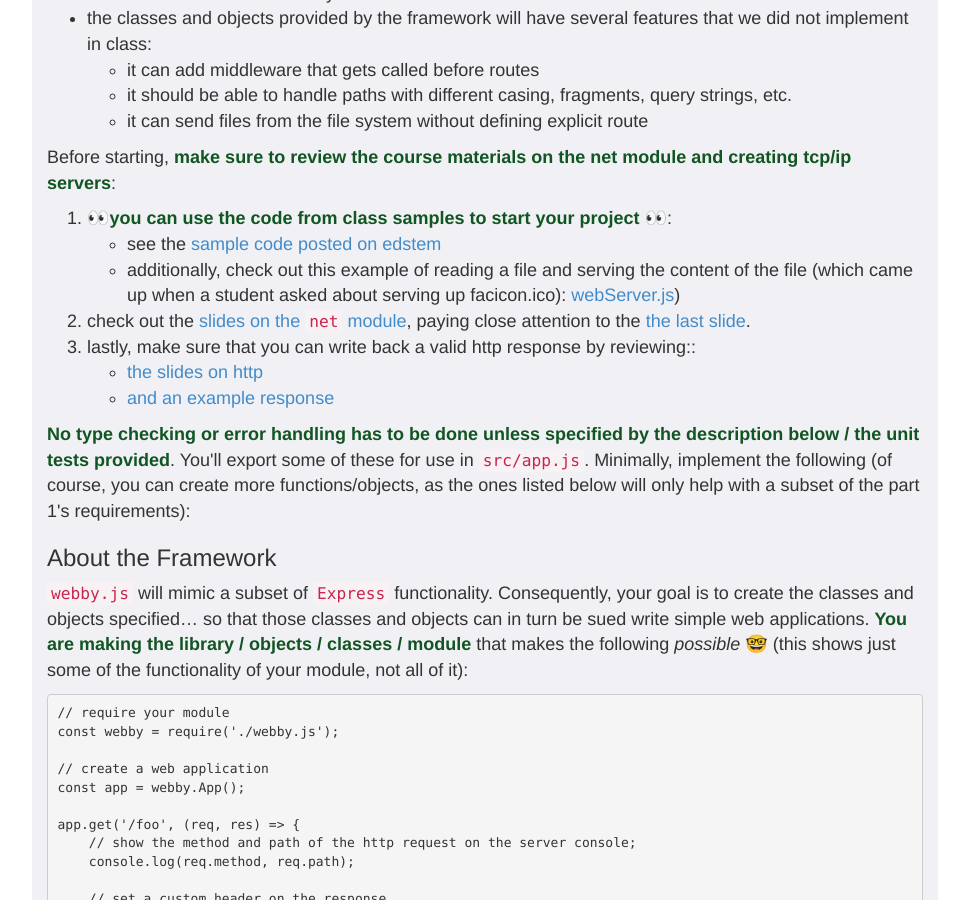
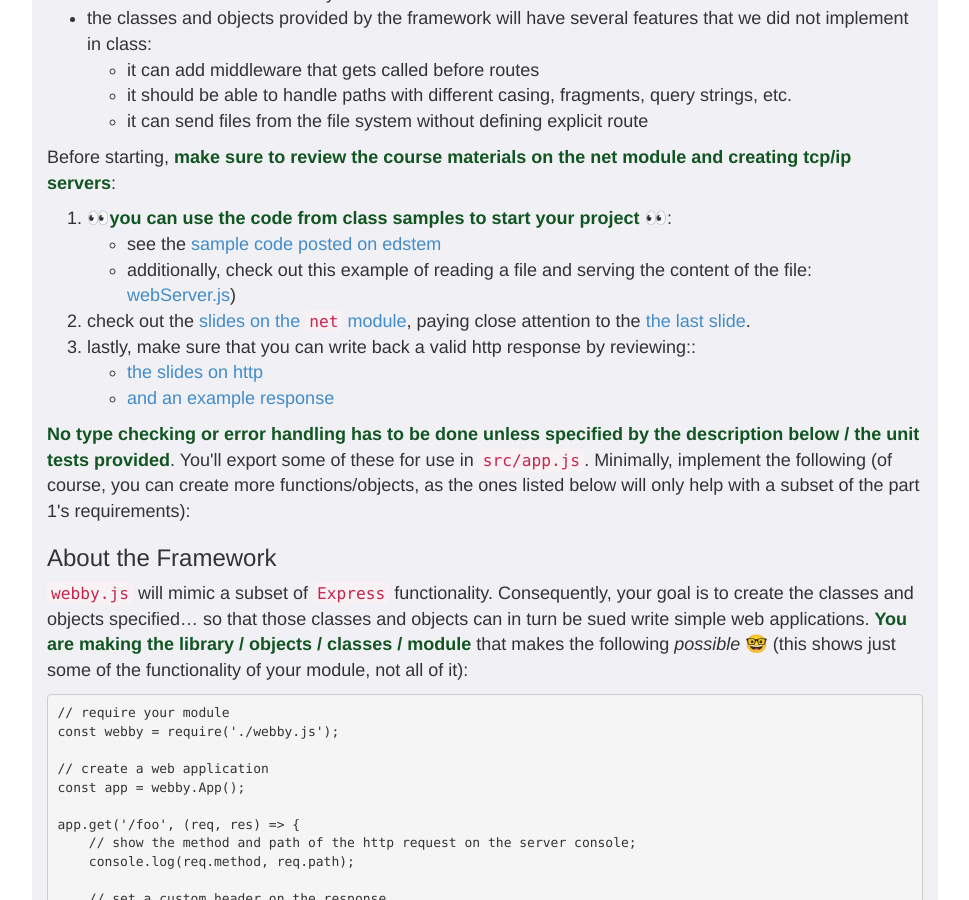
Before and after one commit to foureyes/csci-ua.0480-spring2021-034, a Jekyll site: the page built from homework/03.markdown, in a window 1280 px wide and 900 px high, scrolled down 2731 px. Shown: the whole window, without its empty margins (155-1124 px from the left). Built offline with Jekyll 4.4.1, drawn with Linux system fonts in a browser that asks for light colours.

Commit message:
remove reference to favicon

```diff
--- a/homework/03.markdown
+++ b/homework/03.markdown
@@ -136,7 +136,7 @@ Before starting, __make sure to review the course materials on the net module an
 
 1. 👀__you can use the code from class samples to start your project__ 👀:
     * see the [{{ page.sampleCodeSource }}]({{ page.sampleCodeURL }})
-    * additionally, check out this example of reading a file and serving the content of the file (which came up when a student asked about serving up facicon.ico): [webServer.js](../examples/class07b/webServer.js))
+    * additionally, check out this example of reading a file and serving the content of the file: [webServer.js](../examples/class07b/webServer.js))
 2. check out the [slides on the `net` module](../slides/06/sockets.html#/2), paying close attention to the [the last slide](../slides/06/sockets.html#/10).
 3. lastly, make sure that you can write back a valid http response by reviewing::
     * [the slides on http](../slides/05/web.html#/16)
```
